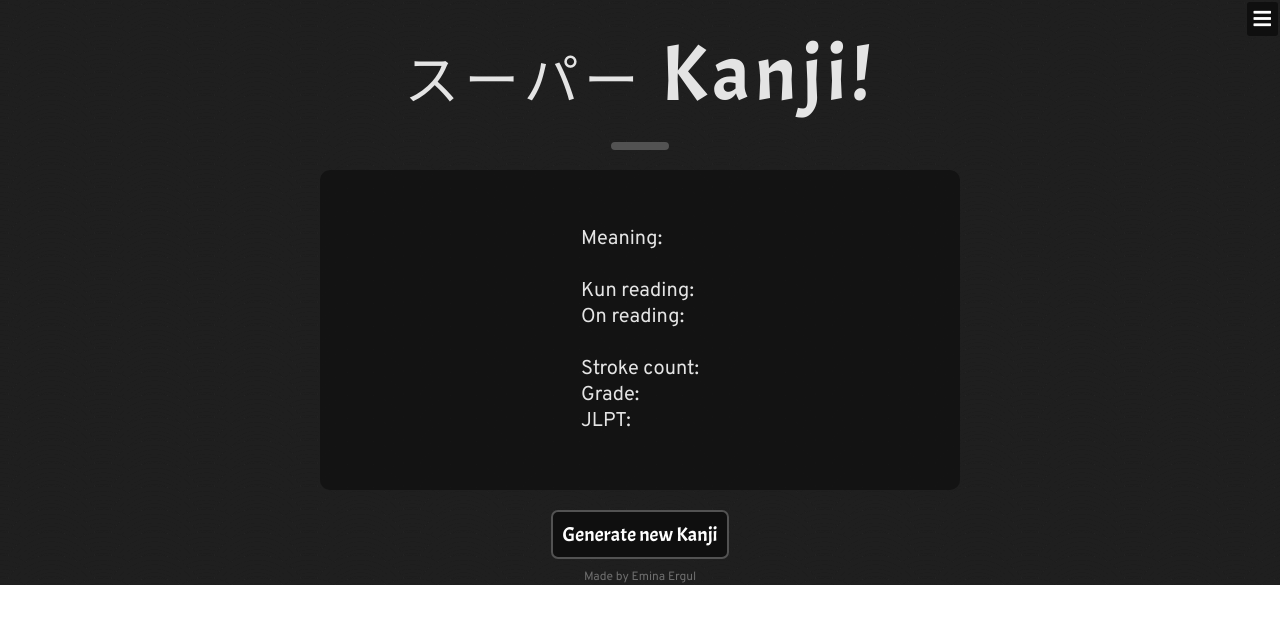
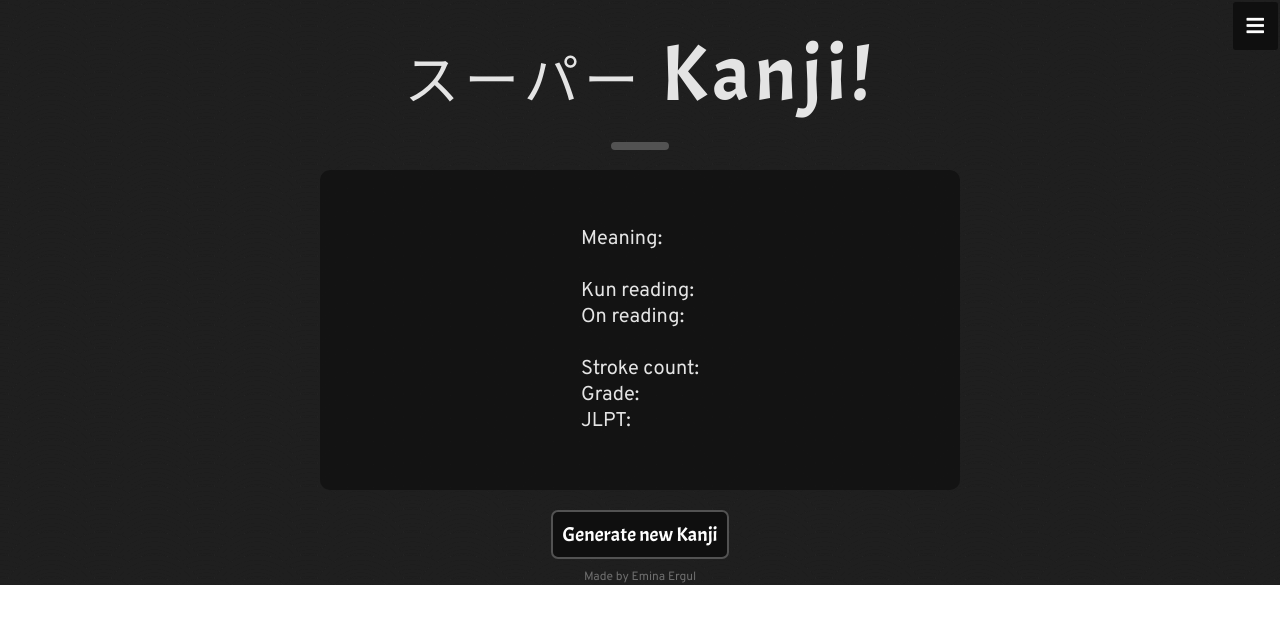
Before and after one commit to emina-ergul/super-kanji, a plain HTML site: page index.html in a window 1280 px wide. Drawn offline with Linux system fonts and the light colour scheme; no server answers.

Commit message:
menu btn ui change

```diff
--- a/style.css
+++ b/style.css
@@ -40,7 +40,7 @@ body {
     top: 2px;
     color: #fff;
     background: rgba(15, 15, 15);
-    padding: 7px;
+    padding: 14px;
     font-size: 20px;
     border-radius: 3px;
     border: none;
```
